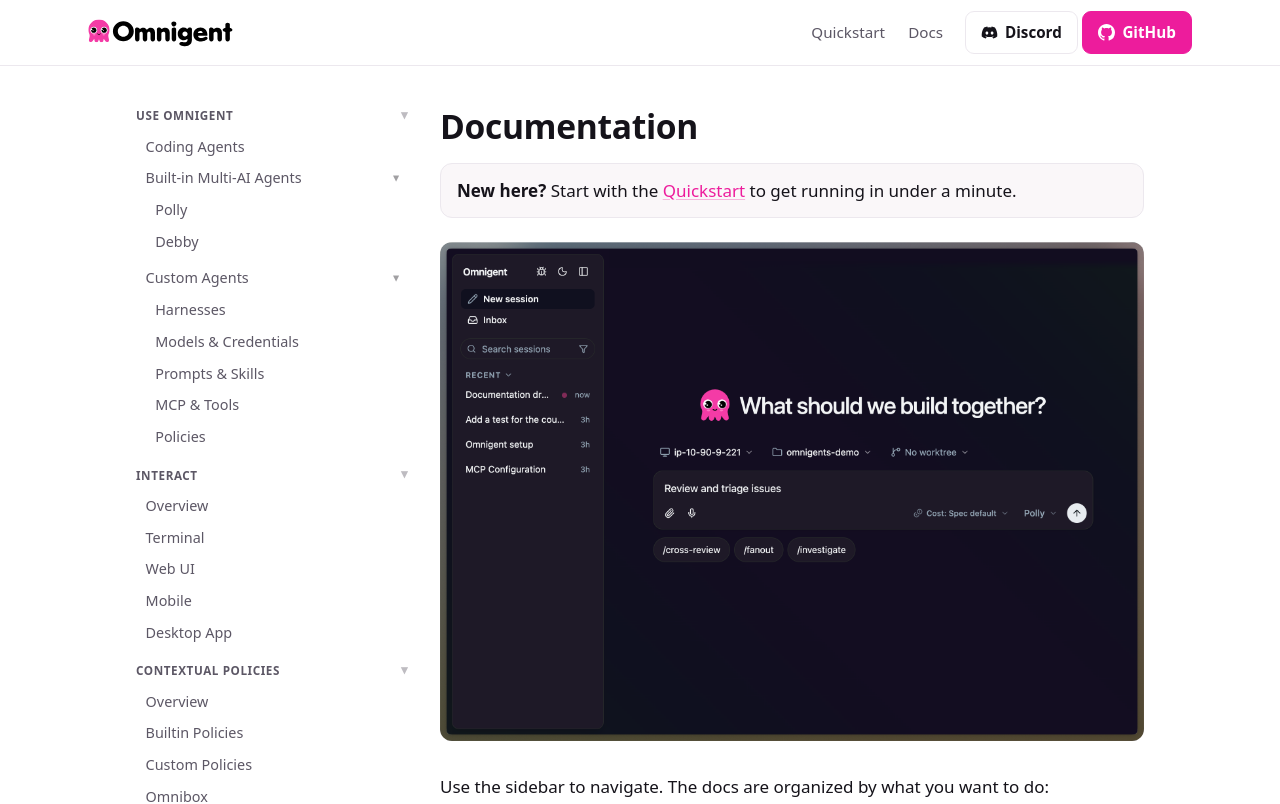
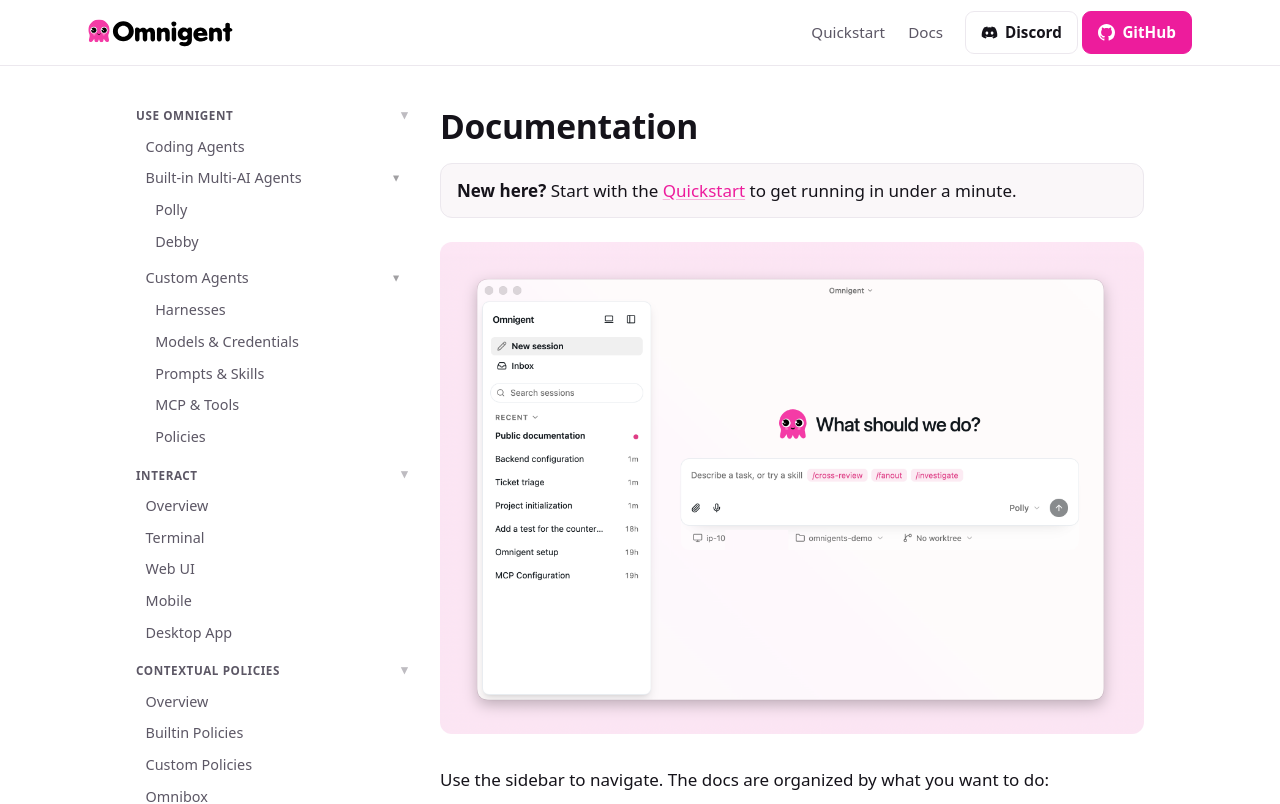
Before and after one commit to omnigent-ai/omnigent-site, a Next.js app: page /docs in a window 1280 px wide. Shown: the top 804 px of the page. Built offline with nearby package versions, Linux system fonts and the light colour scheme.

Commit message:
docs: use desktop-app screenshot as docs landing hero

```diff
--- a/app/docs/page.js
+++ b/app/docs/page.js
@@ -14,7 +14,7 @@ export default function Page() {
       </p>
 
       {/* eslint-disable-next-line @next/next/no-img-element */}
-      <img src="/images/docs/homepage.png" alt="Omnigent" style={{ width: "100%", borderRadius: "12px", margin: "0 0 1.5rem" }} />
+      <img src="/images/docs/desktop-app.png" alt="Omnigent native desktop app" style={{ width: "100%", borderRadius: "12px", margin: "0 0 1.5rem" }} />
 
       <p>
         Use the sidebar to navigate. The docs are organized by what you want to do:
```
